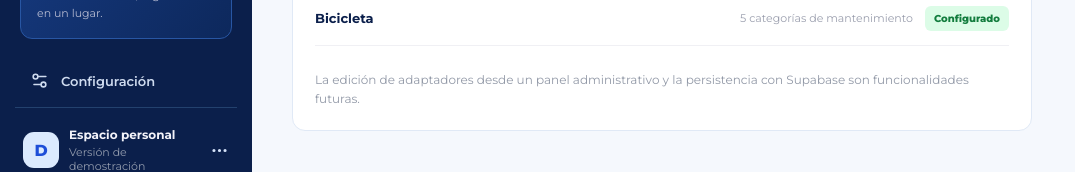
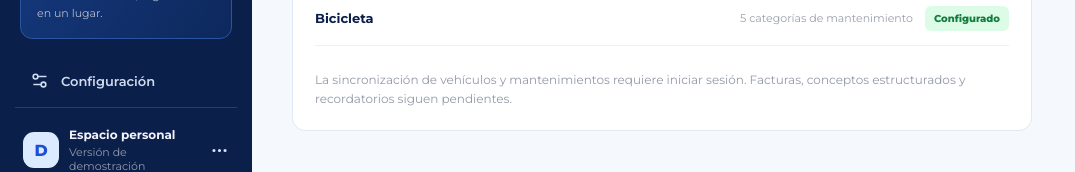
Before and after one commit to davidduque29/trackvikol, a React (Vite) app: page / in a window 1280 px wide. Both pictures are taken after a click on the button "Configuración". Shown: the part 1111-1283 px from the top of the page, without its empty margins (0-1075 px from the left). Built offline with nearby package versions, Linux system fonts and the light colour scheme.

Commit message:
fix: isolate authenticated cloud data from local demo cache

```diff
--- a/src/App.tsx
+++ b/src/App.tsx
@@ -42,16 +42,16 @@ export default function App() {
   const [cloudUser,setCloudUser]=useState<string|null>(null);
   const [cloudError,setCloudError]=useState('');
   const [cloudBusy,setCloudBusy]=useState(false);
-  const [vehicles, setVehicles] = useState<Vehicle[]>(() => readSaved('trackvikol-vehicles-v1',demoVehicles));
-  const [maintenances, setMaintenances] = useState<MaintenanceRecord[]>(() => readSaved('trackvikol-maintenance-v1',demoMaintenance));
+  const [vehicles, setVehicles] = useState<Vehicle[]>(() => getSession() ? [] : readSaved('trackvikol-vehicles-v1',demoVehicles));
+  const [maintenances, setMaintenances] = useState<MaintenanceRecord[]>(() => getSession() ? [] : readSaved('trackvikol-maintenance-v1',demoMaintenance));
   const [reminders, setReminders] = useState<Reminder[]>(demoReminders);
   const [isDemo, setIsDemo] = useState(true);
   async function syncCloud(){setCloudBusy(true);setCloudError('');try{const session=await validSession();if(!session){setCloudUser(null);return;}const data=await loadCloud();setCloudUser(session.user.email||session.user.id);setVehicles(data.vehicles);setMaintenances(data.maintenances);setIsDemo(false);}catch(e){setCloudError(e instanceof Error?e.message:'No se pudo sincronizar.')}finally{setCloudBusy(false)}}
   useEffect(()=>{if(getSession())void syncCloud();},[]);
   const [showAdd, setShowAdd] = useState(false);
   const [showMaintenance, setShowMaintenance] = useState(false);
-  useEffect(()=>{localStorage.setItem('trackvikol-vehicles-v1',JSON.stringify(vehicles));},[vehicles]);
-  useEffect(()=>{localStorage.setItem('trackvikol-maintenance-v1',JSON.stringify(maintenances));},[maintenances]);
+  useEffect(()=>{if(!getSession())localStorage.setItem('trackvikol-vehicles-v1',JSON.stringify(vehicles));},[vehicles]);
+  useEffect(()=>{if(!getSession())localStorage.setItem('trackvikol-maintenance-v1',JSON.stringify(maintenances));},[maintenances]);
   const [selectedType, setSelectedType] = useState<VehicleType>('car');
   const [draft, setDraft] = useState({ nickname: '', brand: '', model: '', year: '', plate: '', odometer: '' });
   const [search, setSearch] = useState('');
@@ -106,7 +106,7 @@ export default function App() {
         <header className="topbar"><div className="topbar-left"><button className="menu-button" aria-label="Abrir menú" onClick={() => setNavOpen(true)}><Menu size={23}/></button><span>Mi espacio</span><span className="divider">/</span><strong>{page === 'dashboard' ? 'Panel general' : page === 'settings' ? 'Configuración' : nav.find((item) => item.key === page)?.title}</strong></div><div className="top-actions"><span className="demo-badge"><span className="green-dot" /> Modo demo</span><button className="icon-button" aria-label="Ver recordatorios" onClick={() => go('reminders')}><Bell size={19}/></button><div className="user-avatar small">D</div></div></header>
         <div className="content">
           {cloudError&&<div className="demo-banner" role="alert">Error de sincronización: {cloudError}</div>}
-          <div className="cloud-status">{cloudUser?<><span>Cuenta: {cloudUser}</span><button type="button" className="text-button" onClick={()=>void syncCloud()} disabled={cloudBusy}>Sincronizar</button><button type="button" className="text-button" onClick={async()=>{const session=await validSession();if(session)await signOut(session);setCloudUser(null);setVehicles([]);setMaintenances([]);setIsDemo(false);}}>Salir</button></>:<button type="button" className="text-button" onClick={()=>go('settings')}>Iniciar sesión para guardar en la nube</button>}</div>
+          <div className="cloud-status">{cloudUser?<><span>Cuenta: {cloudUser}</span><button type="button" className="text-button" onClick={()=>void syncCloud()} disabled={cloudBusy}>Sincronizar</button><button type="button" className="text-button" onClick={async()=>{const session=await validSession();if(session)await signOut(session);setCloudUser(null);setVehicles([]);setMaintenances([]);setIsDemo(false);localStorage.removeItem('trackvikol-vehicles-v1');localStorage.removeItem('trackvikol-maintenance-v1');}}>Salir</button></>:<button type="button" className="text-button" onClick={()=>go('settings')}>Iniciar sesión para guardar en la nube</button>}</div>
           {isDemo && !cloudUser && <div className="demo-banner"><div><CircleHelp size={19}/><span><strong>Vista de demostración.</strong> El Sandero tiene datos de las facturas 330 y 331; el kilometraje de 80.000 km es estimado. Los registros nuevos se guardan en este navegador, no en la nube.</span></div><button onClick={clearDemo}>Empezar desde cero <ArrowRight size={16}/></button></div>}
           {page === 'dashboard' && <>
             <div className="page-heading"><div><span className="eyebrow">MI MOVILIDAD · PANEL GENERAL</span><h1>Todo en orden, <em>en movimiento.</em></h1><p>El espacio para cuidar lo que te lleva a todas partes.</p></div><button className="primary-button" onClick={() => setShowAdd(true)}><Plus size={18}/> Agregar vehículo</button></div>
@@ -120,7 +120,7 @@ export default function App() {
           {page === 'documents' && <><PageHeader eyebrow="ARCHIVO DIGITAL" title="Documentos" description="Facturas, SOAT, seguros y demás documentos importantes."/><div className="panel"><Empty icon={FileText} title="Tu archivo digital comienza aquí" message="La carga y almacenamiento seguro de documentos se implementarán en la siguiente fase. No hay documentos almacenados todavía."/></div></>}
           {page === 'reminders' && <><PageHeader eyebrow="AGENDA DE CUIDADO" title="Recordatorios" description="Revisiones, trámites y mantenimientos que no quieres olvidar."/><div className="panel list-panel">{reminders.map((r) => <div className="reminder-with-check" key={r.id}><input type="checkbox" checked={r.done} onChange={() => setReminders((prev) => prev.map((item) => item.id === r.id ? { ...item, done: !item.done } : item))} aria-label={`Marcar ${r.title} como ${r.done ? 'pendiente' : 'completado'}`}/><div className={r.done ? 'completed' : ''}><ReminderRow reminder={r} vehicles={vehicles}/></div></div>)}{!reminders.length && <Empty icon={Bell} title="Sin recordatorios" message="La creación de nuevos recordatorios se habilitará en otra etapa."/>}</div></>}
           {page === 'expenses' && <><PageHeader eyebrow="CONTROL FINANCIERO" title="Gastos" description="Entiende cuánto inviertes en el cuidado de tus vehículos."/><div className="expense-summary"><span>Total registrado en mantenimientos</span><strong>{formatCOP(totalSpent)}</strong><small>Basado en los registros cargados.</small></div><div className="panel list-panel">{maintenances.map((m) => <div className="activity-row" key={m.id}><div className="row-icon"><Wallet size={18}/></div><div className="activity-copy"><strong>{m.title}</strong><span>{formatDate(m.date)}</span></div><b>{formatCOP(m.amount)}</b></div>)}{!maintenances.length && <Empty icon={Wallet} title="Aún no hay gastos" message="Los gastos se asociarán a mantenimientos y otros movimientos."/>}</div></>}
-          {page === 'settings' && <>{!cloudUser&&<AccountPanel onLogin={syncCloud}/>}<PageHeader eyebrow="PREFERENCIAS" title="Configuración" description="Administra la experiencia de tu espacio TrackVikol."/><div className="panel settings-panel"><h2>Catálogo de vehículos</h2><p>La arquitectura inicial separa el núcleo compartido de las configuraciones por tipo.</p><div className="adapter-list">{Object.values(vehicleAdapters).map((adapter) => <div key={adapter.type}><span>{adapter.label}</span><small>{adapter.maintenanceCategories.length} categorías de mantenimiento</small><Pill tone="green">Configurado</Pill></div>)}</div><p className="settings-note">La edición de adaptadores desde un panel administrativo y la persistencia con Supabase son funcionalidades futuras.</p></div></>}
+          {page === 'settings' && <>{!cloudUser&&<AccountPanel onLogin={syncCloud}/>}<PageHeader eyebrow="PREFERENCIAS" title="Configuración" description="Administra la experiencia de tu espacio TrackVikol."/><div className="panel settings-panel"><h2>Catálogo de vehículos</h2><p>La arquitectura inicial separa el núcleo compartido de las configuraciones por tipo.</p><div className="adapter-list">{Object.values(vehicleAdapters).map((adapter) => <div key={adapter.type}><span>{adapter.label}</span><small>{adapter.maintenanceCategories.length} categorías de mantenimiento</small><Pill tone="green">Configurado</Pill></div>)}</div><p className="settings-note">La sincronización de vehículos y mantenimientos requiere iniciar sesión. Facturas, conceptos estructurados y recordatorios siguen pendientes.</p></div></>}
         </div>
       </main>
       <nav className="nav-mobile" aria-label="Navegación móvil">{([{key:'dashboard',title:'Inicio',icon:LayoutDashboard},{key:'vehicles',title:'Vehículos',icon:CarFront},{key:'maintenance',title:'Historial',icon:Wrench},{key:'expenses',title:'Gastos',icon:Wallet},{key:'documents',title:'Facturas',icon:FileText}] as NavItem[]).map(item => <button key={item.key} className={page === item.key ? 'active' : ''} onClick={() => go(item.key)}><item.icon/><span>{item.title}</span></button>)}</nav>
```
